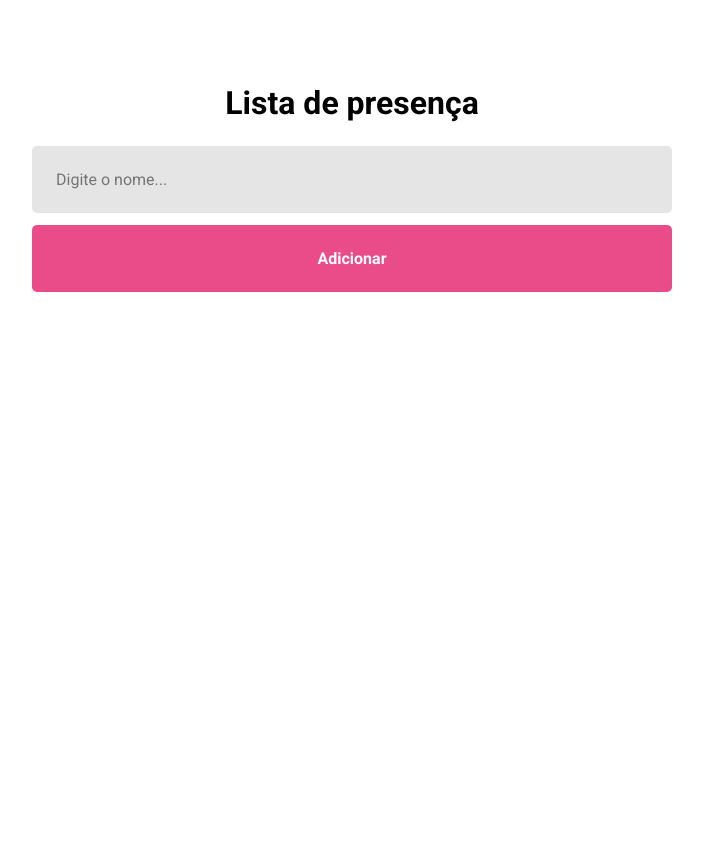
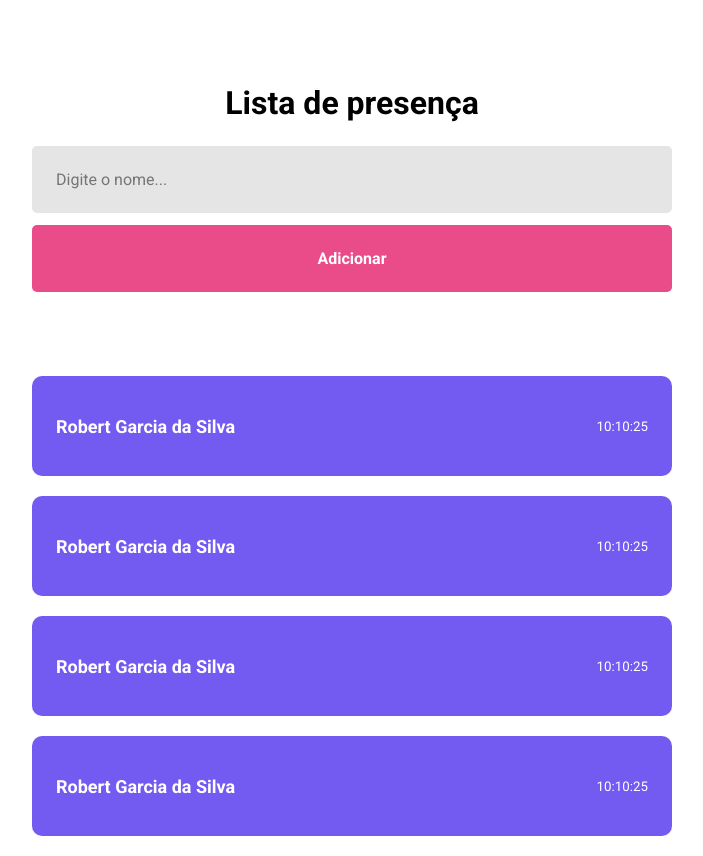
Before and after one commit to Rob30Garcia/especializar-front, a React (Vite) app in the folder reactapp/: page / in a window 1280 px wide. Shown: the whole page, without its empty margins (288-991 px from the left). Before the commit the page ends 800 px from the top, so only its background shows below. Built offline with nearby package versions, Linux system fonts and the light colour scheme.

Commit message:
feat: create Card component

```diff
--- /dev/null
+++ b/reactapp/src/components/Card/index.jsx
@@ -0,0 +1,10 @@
+import './style.css';
+
+export function Card() {
+  return (
+    <div className="card">
+      <strong>Robert Garcia da Silva</strong>
+      <small>10:10:25</small>
+    </div>
+  );
+}
--- /dev/null
+++ b/reactapp/src/components/Card/style.css
@@ -0,0 +1,19 @@
+.card {
+  height: 100px;
+  width: 50%;
+
+  background: #735bf2;
+  color: #FFFFFF;
+
+  border-radius: 10px;
+  margin-bottom: 20px;
+
+  display: flex;
+  align-items: center;
+  justify-content: space-between;
+  padding: 24px;
+}
+
+.card strong {
+  font-size: 18px;
+}
--- a/reactapp/src/pages/Home/index.jsx
+++ b/reactapp/src/pages/Home/index.jsx
@@ -1,3 +1,5 @@
+import { Card } from '../../components/Card';
+
 import './style.css';
 
 export function Home() {
@@ -6,6 +8,11 @@ export function Home() {
       <h1>Lista de presença</h1>
       <input type="text" placeholder="Digite o nome..." />
       <button type="button">Adicionar</button>
+
+      <Card />
+      <Card />
+      <Card />
+      <Card />
     </div>
   )
 }
```
